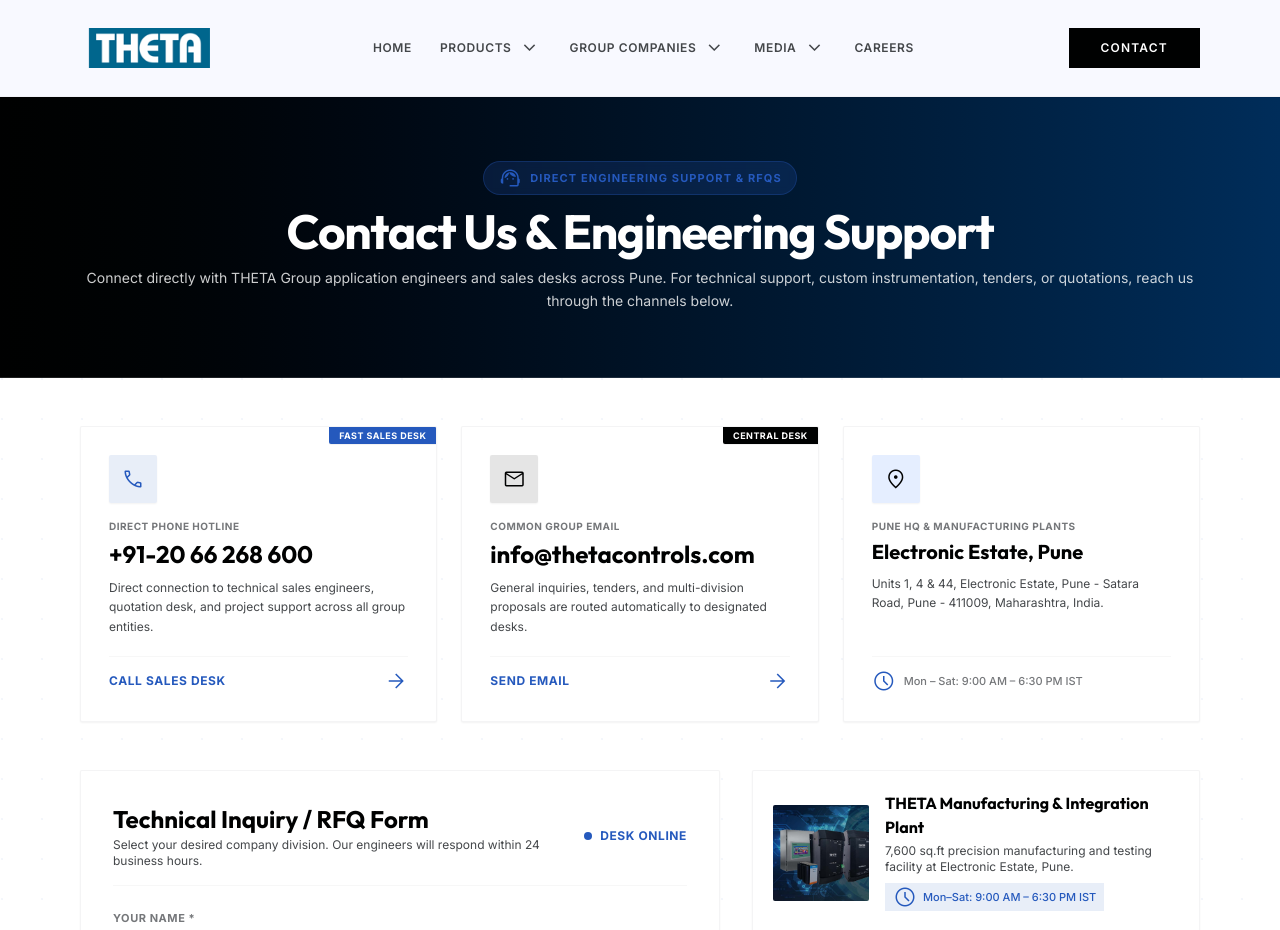
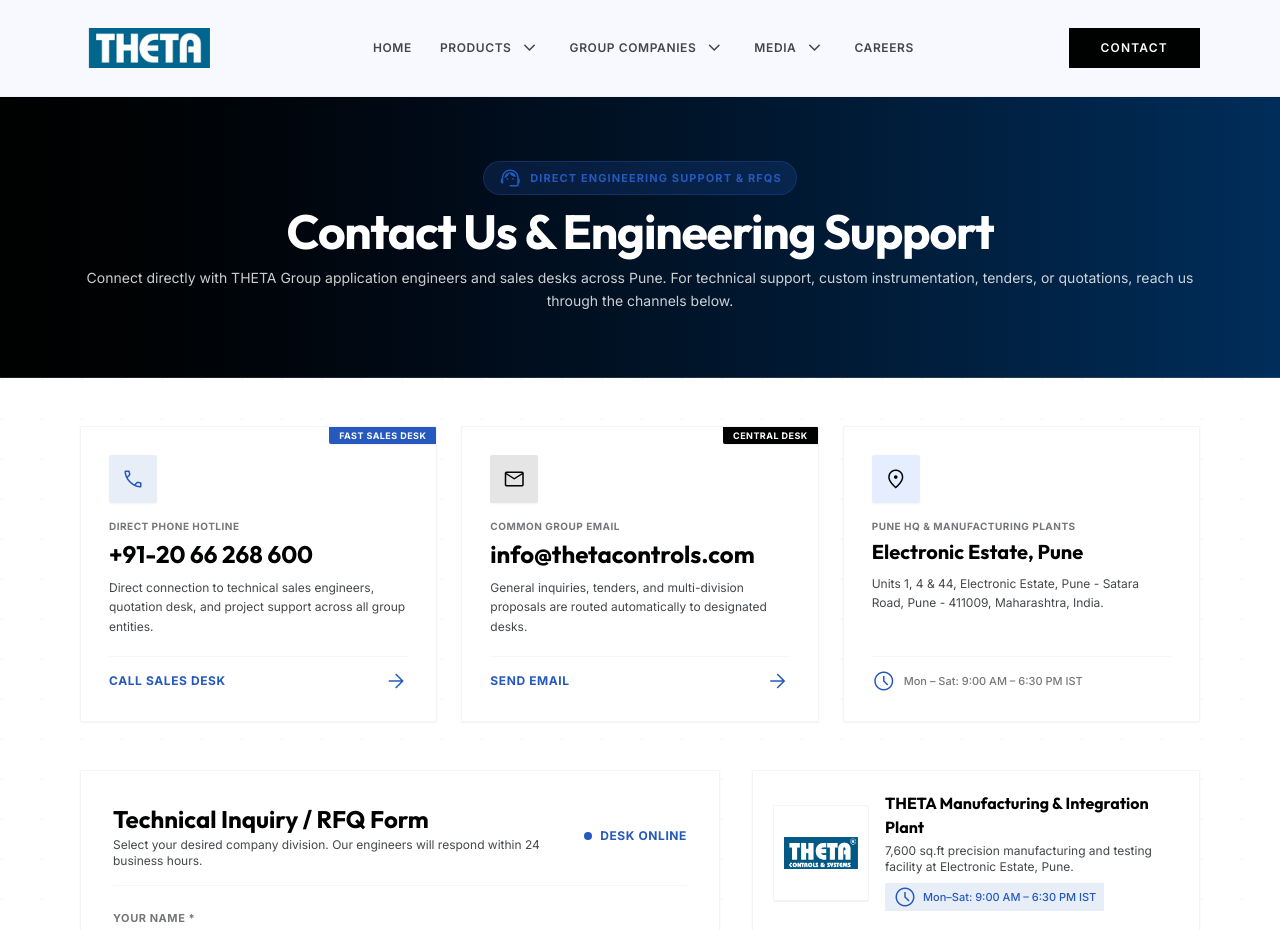
Before and after one commit to vrushabh-digraje/Theta, a React (Vite) app: page /contact in a window 1280 px wide. Shown: the top 930 px of the page. Built offline with nearby package versions, Linux system fonts and the light colour scheme.

Commit message:
Use THETA logo on manufacturing and integration facility card

```diff
--- a/src/pages/Contact.tsx
+++ b/src/pages/Contact.tsx
@@ -1,5 +1,5 @@
 import { FC, useState } from 'react';
-import plantPhoto from '../assets/images/hero_PAut1.jpg';
+import thetaLogo from '../assets/images/recorders/theta_logo_card.png';
 
 interface CompanyRouting {
   id: string;
@@ -404,11 +404,11 @@ export const Contact: FC = () => {
 
             {/* 2. Facility Card */}
             <div className="bg-surface-container-lowest border border-outline-variant/20 rounded-xs p-4 sm:p-5 shadow-xs flex items-center gap-4">
-              <div className="w-20 h-20 sm:w-24 sm:h-24 rounded-xs overflow-hidden bg-surface-container shrink-0">
+              <div className="w-20 h-20 sm:w-24 sm:h-24 rounded-xs bg-white border border-outline-variant/20 p-2.5 flex items-center justify-center shrink-0 shadow-2xs">
                 <img
-                  src={plantPhoto}
-                  alt="THETA Manufacturing & R&D Plant"
-                  className="w-full h-full object-cover"
+                  src={thetaLogo}
+                  alt="THETA Controls Logo"
+                  className="w-full h-auto max-h-full object-contain"
                 />
               </div>
               <div>
```
